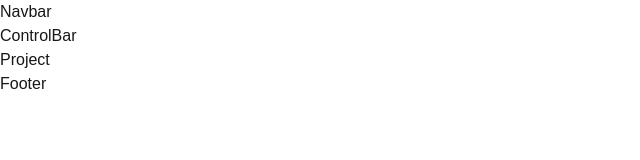
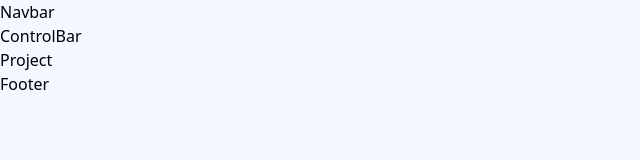
Before and after one commit to 25mohit/namahaom, a Next.js app: page / in a window 1280 px wide. Shown: the top 160 px of the page, without its empty margins (0-640 px from the left). Built offline with nearby package versions, Linux system fonts and the light colour scheme.

Commit message:
Folders Structure created

```diff
--- /dev/null
+++ b/app/components/Utils/Form/ProjectForm.tsx
@@ -0,0 +1,9 @@
+import React from 'react'
+
+const ProjectForm = () => {
+  return (
+    <div>ProjectForm</div>
+  )
+}
+
+export default ProjectForm
--- a/app/globals.css
+++ b/app/globals.css
@@ -3,25 +3,9 @@
 @tailwind utilities;
 
 :root {
-  --background: #ffffff;
+  --background: #F3F7FF;
   --foreground: #171717;
 }
-
-@media (prefers-color-scheme: dark) {
-  :root {
-    --background: #0a0a0a;
-    --foreground: #ededed;
-  }
+body{
+  background-color: var(--background);
 }
-
-body {
-  color: var(--foreground);
-  background: var(--background);
-  font-family: Arial, Helvetica, sans-serif;
-}
-
-@layer utilities {
-  .text-balance {
-    text-wrap: balance;
-  }
-}
```
